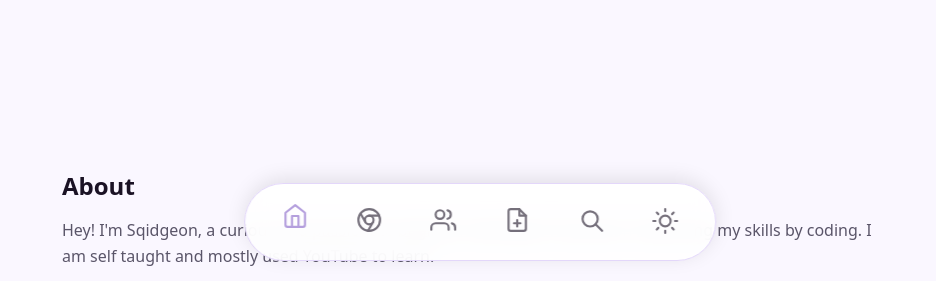
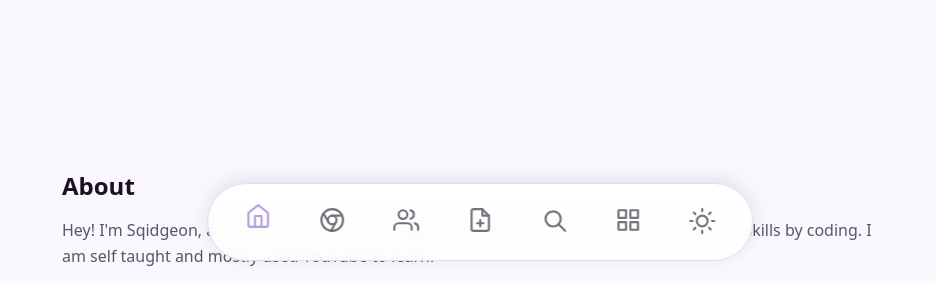
Before and after one commit to sqidgeon/sqidgeon.github.io, a plain HTML site: page index.html in a window 1280 px wide. Shown: the part 519-800 px from the top of the page, without its empty margins (160-1096 px from the left). Drawn offline with Linux system fonts and the light colour scheme.

Commit message:
hehe
hehe

```diff
--- a/index.html
+++ b/index.html
@@ -92,8 +92,18 @@
         <circle cx="11" cy="11" r="7"></circle>
         <line x1="16" y1="16" x2="22" y2="22"></line>
       </svg>
+    </a>
 
-    </a>
+    <a href="https://builder.sqidgeon.uk" aria-label="Projects" data-tooltip="Projects">
+  <svg width="24" height="24" viewBox="0 0 24 24" fill="none"
+       stroke="currentColor" stroke-width="2" stroke-linecap="round" stroke-linejoin="round">
+    <!-- Projects icon: 4-square grid -->
+    <rect x="3" y="3" width="7" height="7"></rect>
+    <rect x="14" y="3" width="7" height="7"></rect>
+    <rect x="3" y="14" width="7" height="7"></rect>
+    <rect x="14" y="14" width="7" height="7"></rect>
+  </svg>
+</a>
 
     <button id="theme-toggle" aria-label="Toggle dark mode" data-tooltip="Toggle Theme">
       <svg class="icon-sun" viewBox="0 0 24 24" fill="none" stroke="currentColor" stroke-width="2" stroke-linecap="round" stroke-linejoin="round">
```
